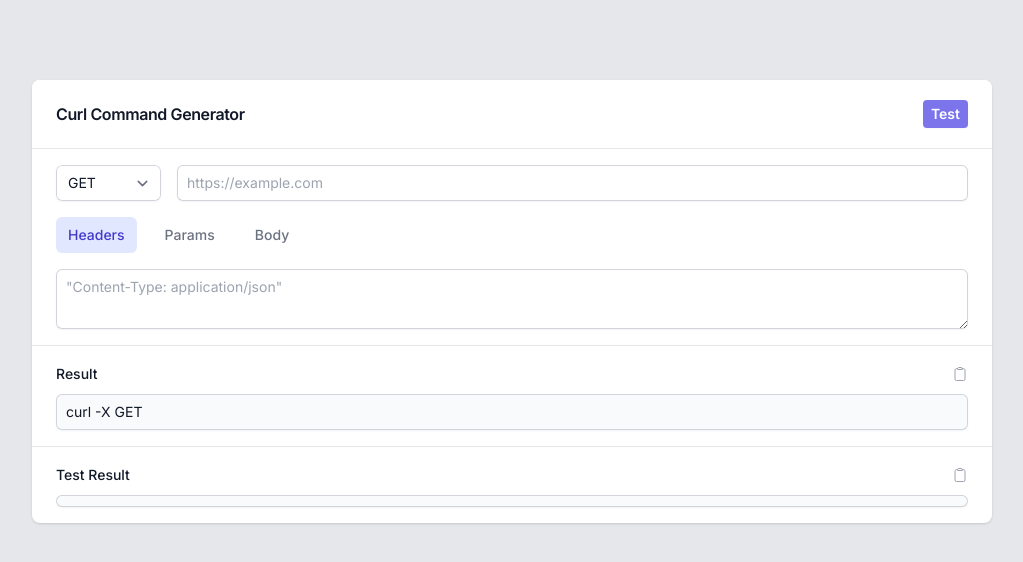
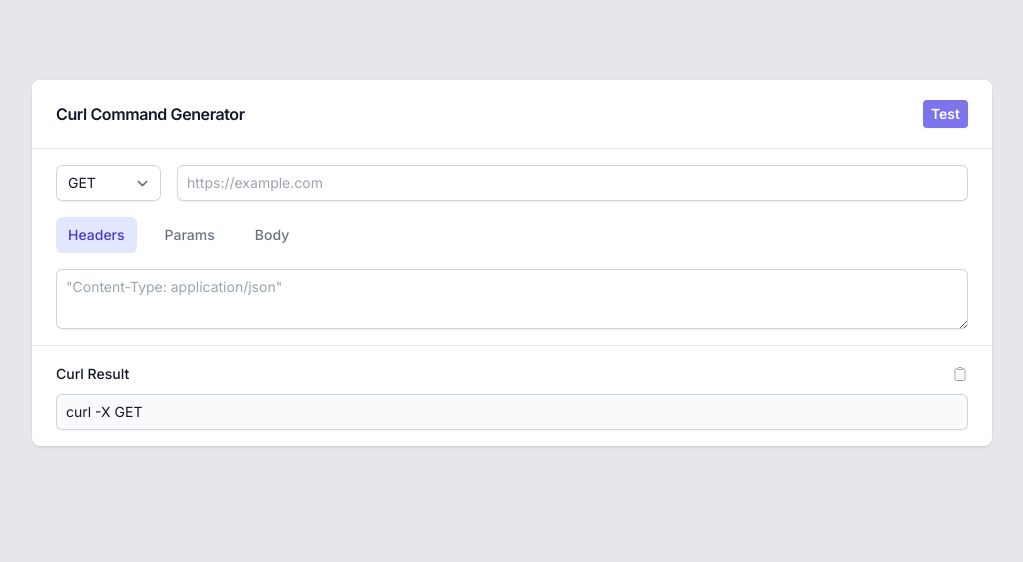
Before and after one commit to ibrahimalanshor/curl-command-builder, a Vue app: page / in a window 1280 px wide. Shown: the top 562 px of the page, without its empty margins (128-1151 px from the left). Built offline with nearby package versions, Linux system fonts and the light colour scheme.

Commit message:
feat: only show test result if ran

```diff
--- a/src/pages/index-page.vue
+++ b/src/pages/index-page.vue
@@ -108,7 +108,7 @@ watch(curlOptions, () => {
 
       <template #content="{ classes }">
         <div class="grid grid-cols-1">
-          <div :class="[classes.content, 'space-y-4 border-b']">
+          <div :class="[classes.content, 'space-y-4']">
             <div :class="['flex gap-x-4']">
               <base-select
                 label="Method"
@@ -128,10 +128,10 @@ watch(curlOptions, () => {
             </div>
             <base-tab :tabs="tabs" v-model="tabActive" />
           </div>
-          <div :class="[classes.content, 'border-b']">
+          <div :class="[classes.content, 'border-t']">
             <base-input
-              label="Result"
-              placeholder="Curl"
+              label="Curl Result"
+              placeholder="Curl Result"
               textarea
               readonly
               :classes="{
@@ -150,7 +150,7 @@ watch(curlOptions, () => {
               </div>
             </base-input>
           </div>
-          <div :class="[classes.content]">
+          <div v-if="testResult" :class="[classes.content, 'border-t']">
             <base-input
               label="Test Result"
               placeholder="Test Result"
```
